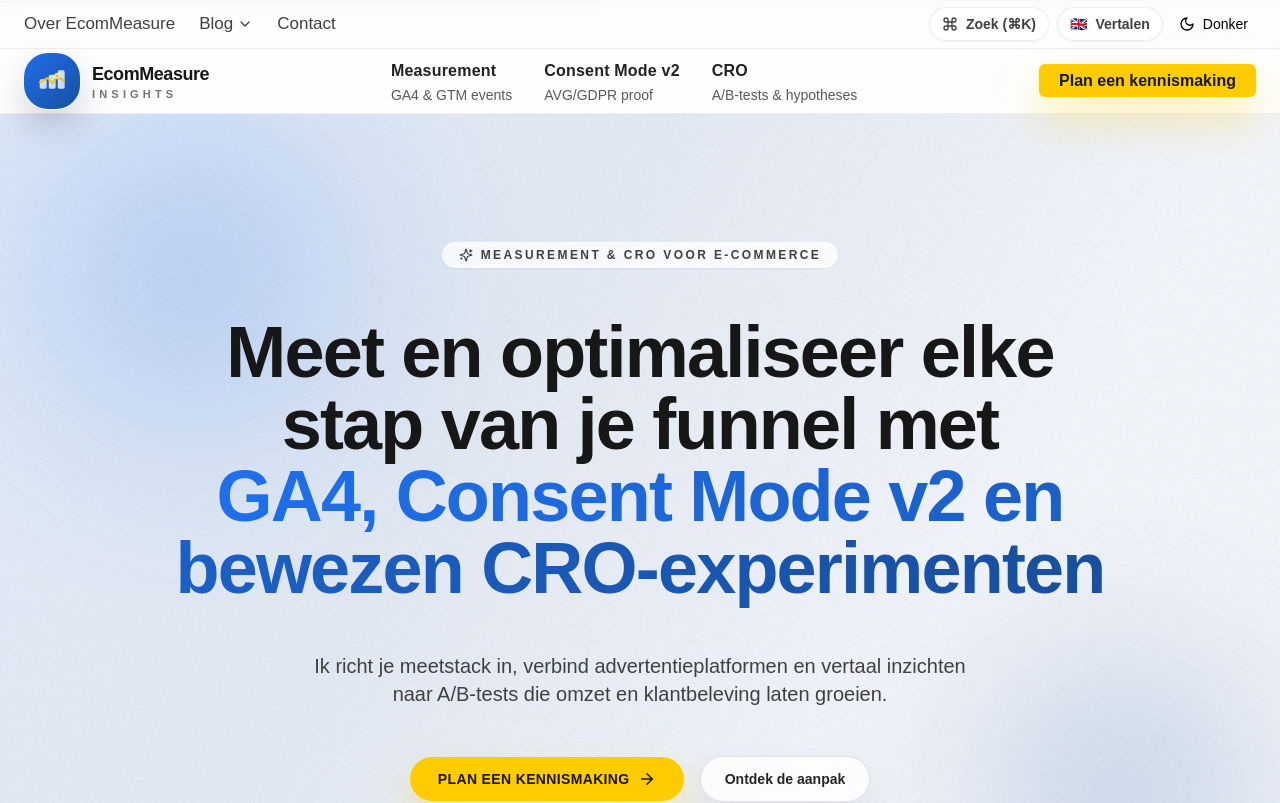
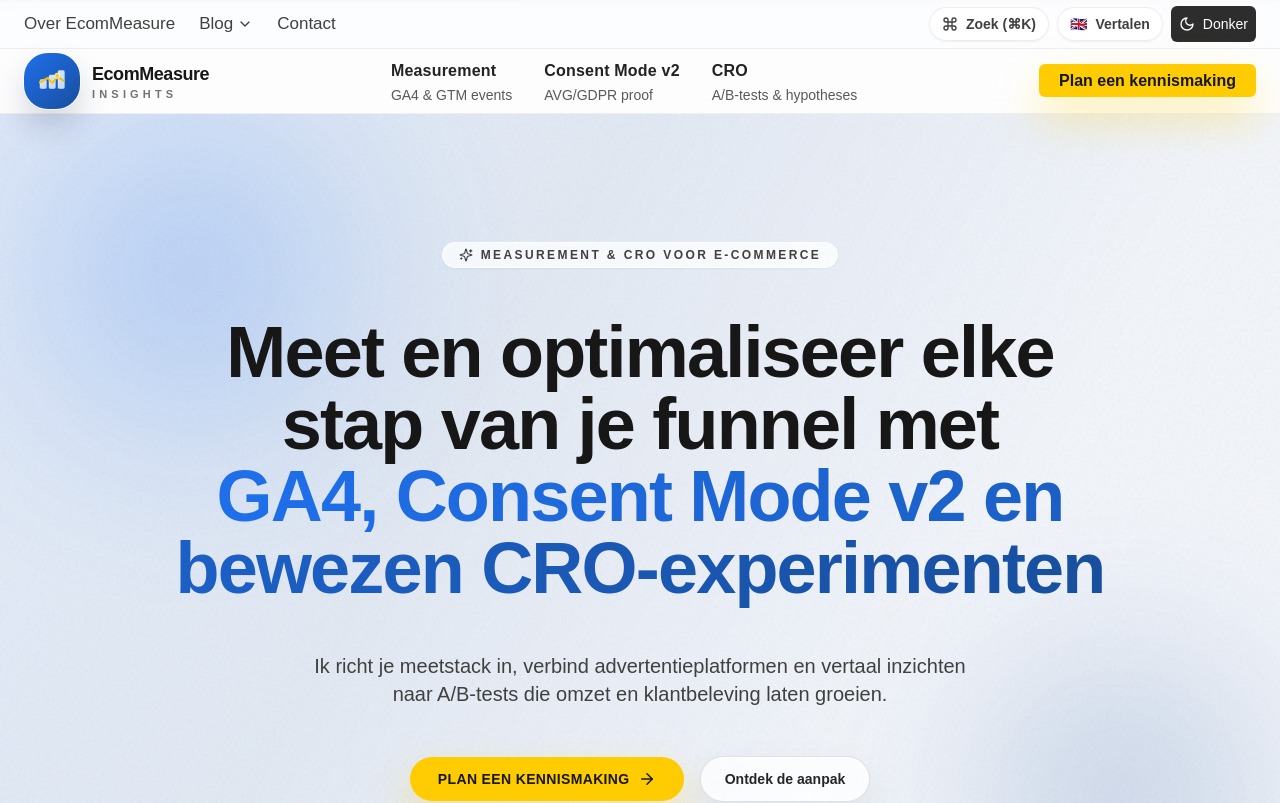
Before and after one commit to ProjectBibo/EcomMeasure3, a React (Vite) app: page / in a window 1280 px wide. Shown: the top 803 px of the page. Built offline with nearby package versions, Linux system fonts and the light colour scheme.

Commit message:
Improve visibility of theme toggle in light mode

```diff
--- a/src/components/Header.jsx
+++ b/src/components/Header.jsx
@@ -402,7 +402,7 @@
               </button>
               <button
                 onClick={toggleDark}
-                className="inline-flex items-center gap-2 rounded-md p-2 transition-colors hover:bg-black/5 dark:hover:bg-white/10"
+                className="inline-flex items-center gap-2 rounded-md bg-neutral-900/90 p-2 text-white transition-colors hover:bg-neutral-800 dark:bg-white/10 dark:text-gray-200 dark:hover:bg-white/20"
                 aria-label={themeTitle}
                 title={themeTitle}
                 type="button"
```
